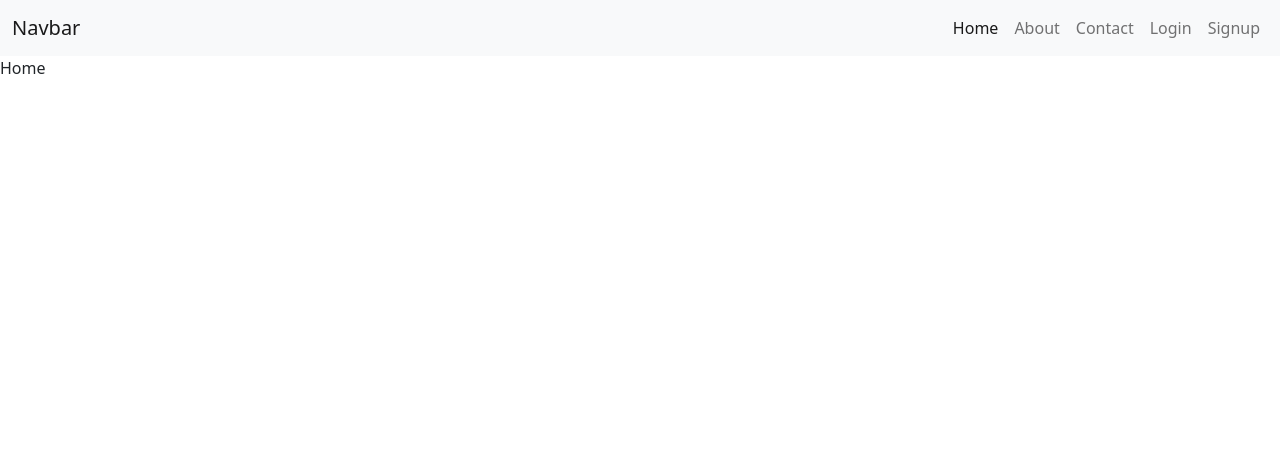
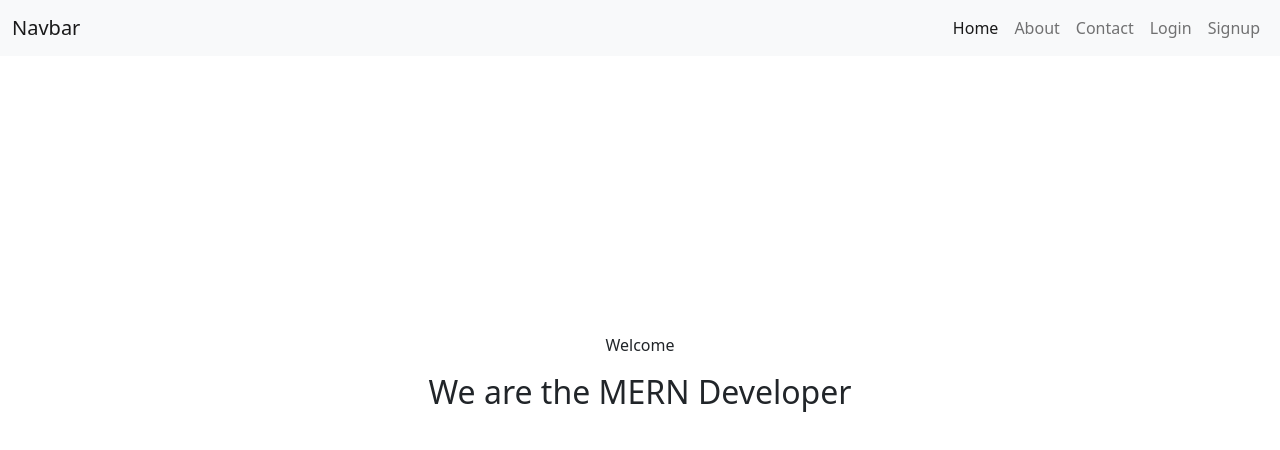
Before and after one commit to Ahtisham-Shakir/MERN, a React (Create React App) app in the folder client/: page / in a window 1280 px wide. Shown: the top 450 px of the page. Built offline with nearby package versions, Linux system fonts and the light colour scheme.

Commit message:
Created Home page UI

```diff
--- a/client/src/App.css
+++ b/client/src/App.css
@@ -5,3 +5,10 @@
     box-shadow: 1px 1px 7px rgba(0, 0, 0, 0.5);
     padding: 20px;
 }
+
+.home-page{
+    display: grid;
+    place-items: center;
+    place-content: center;
+    height: 80vh;
+}
--- a/client/src/components/Home.js
+++ b/client/src/components/Home.js
@@ -2,7 +2,10 @@ import React from 'react'
 
 const Home = () => {
   return (
-    <div>Home</div>
+    <div className='home-page'>
+      <p>Welcome</p>
+      <h2>We are the MERN Developer</h2>
+    </div>
   )
 }
 
--- a/client/src/components/Navbar.js
+++ b/client/src/components/Navbar.js
@@ -14,7 +14,7 @@ const Navbar = () => {
                     <div className="collapse navbar-collapse" id="navbarSupportedContent">
                         <ul className="navbar-nav ms-auto mb-2 mb-lg-0">
                             <li className="nav-item">
-                                <Link className="nav-link active" aria-current="page" to="/home">Home</Link>
+                                <Link className="nav-link active" aria-current="page" to="/">Home</Link>
                             </li>
                             <li className="nav-item">
                                 <Link className="nav-link" to="/about">About</Link>
```
